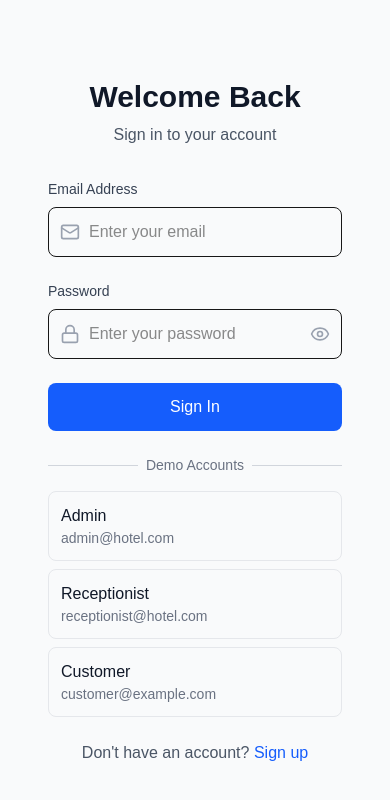
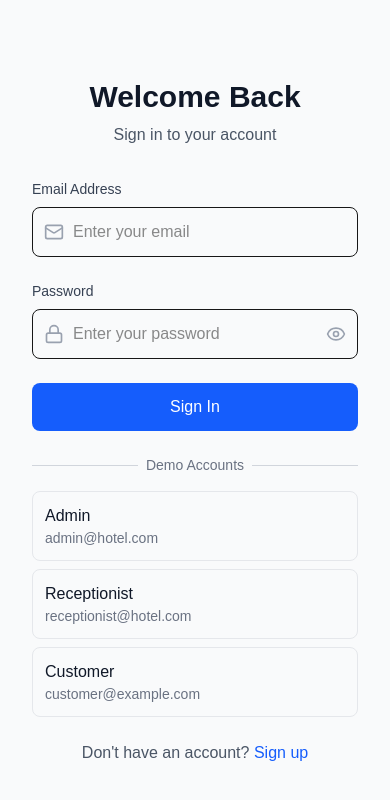
Before and after one commit to mudunkotuwasb/Hotel-Management-Frontend, a Next.js app: page /auth in a window 390 px wide. Shown: the top 800 px of the page. Built offline with nearby package versions, Linux system fonts and the light colour scheme.

Commit message:
Updated auth page

```diff
--- a/app/auth/page.tsx
+++ b/app/auth/page.tsx
@@ -56,7 +56,7 @@ export default function AuthPage() {
       </div>
 
       {/* Right Side - Form */}
-      <div className="flex w-full lg:w-1/2 justify-center items-center bg-gray-50 p-8">
+      <div className="flex w-full lg:w-1/2 justify-center items-center bg-gray-50 p-8 sm:p-6 px-4">
         {isLogin ? (
           <LoginForm onToggleMode={toggleMode} />
         ) : (
```
